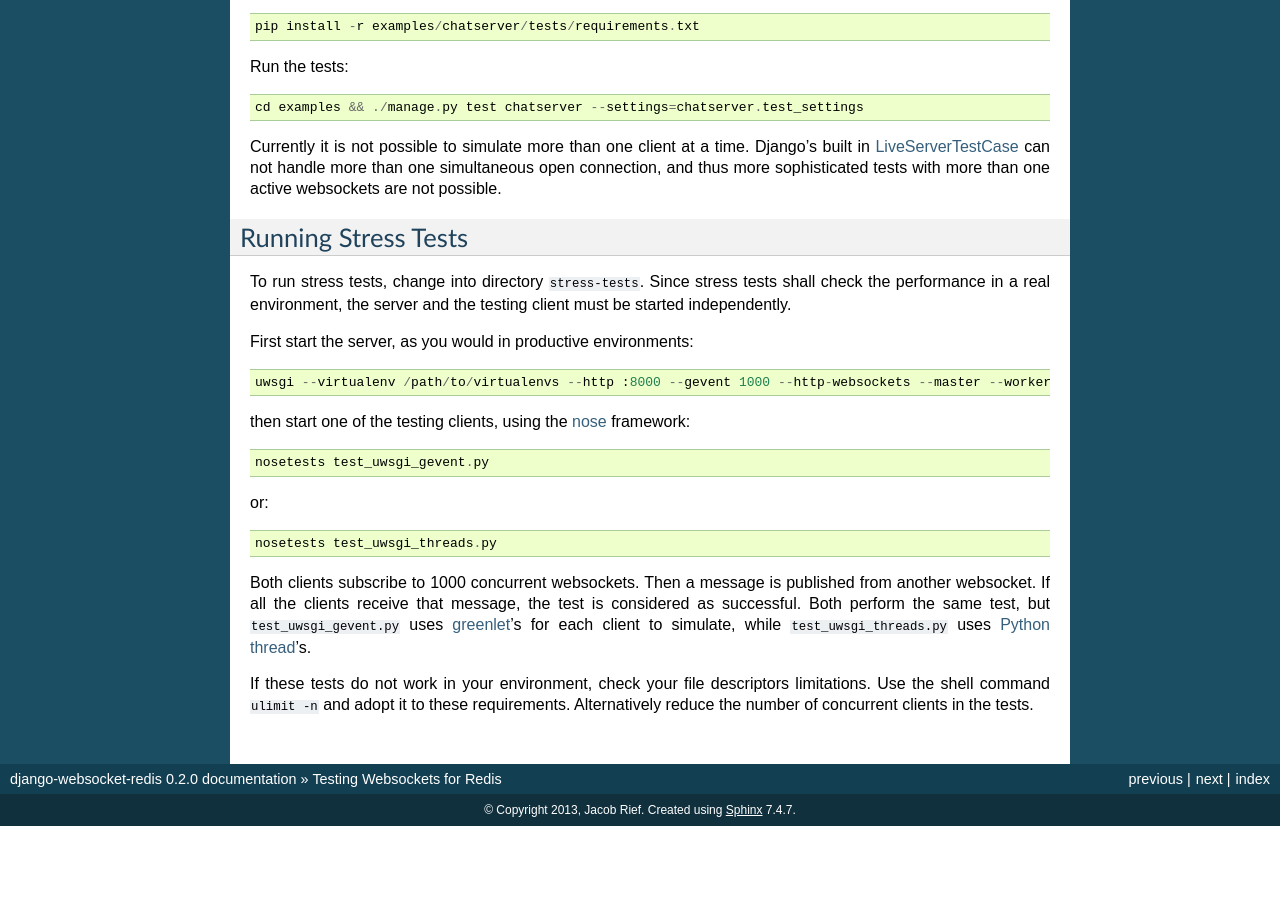
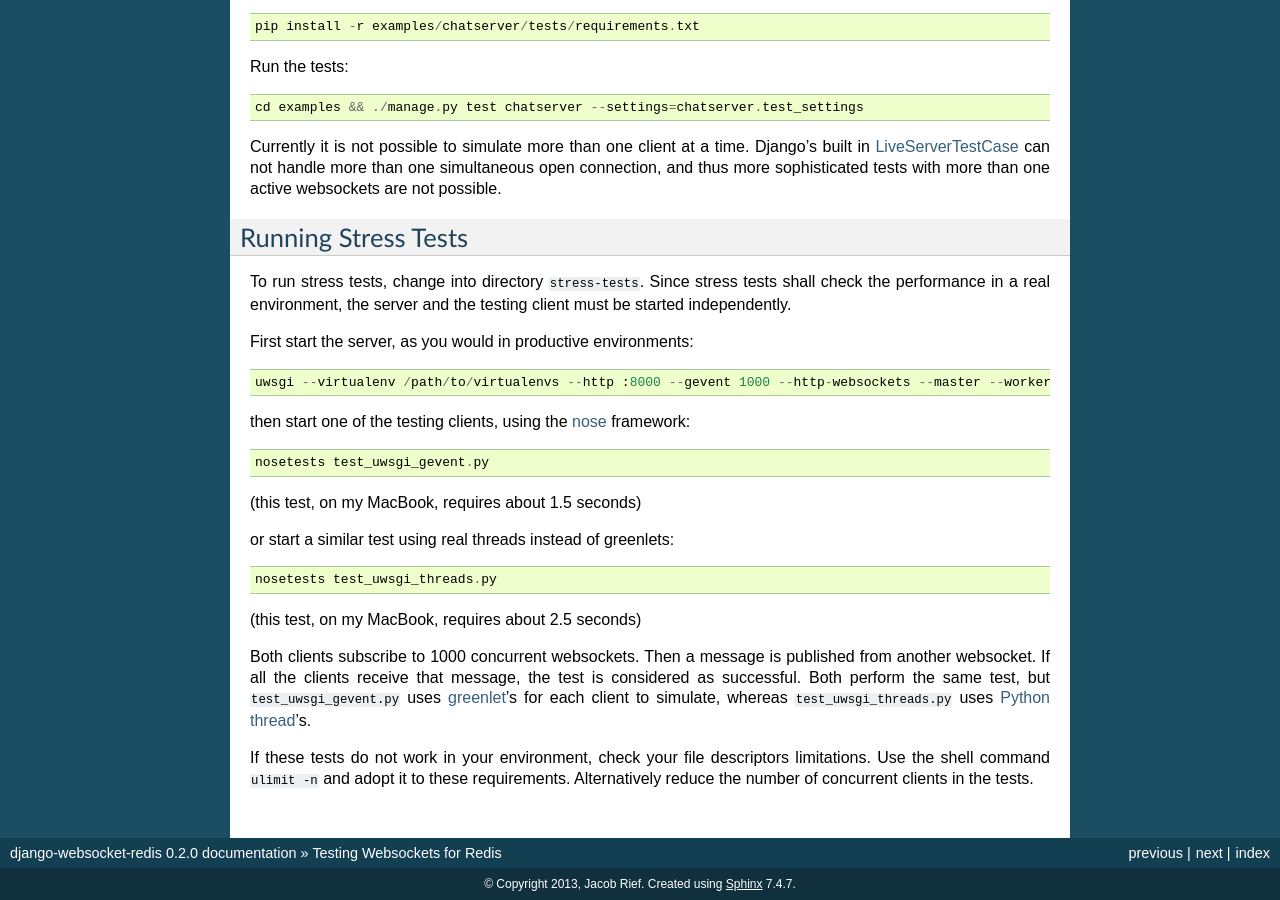
Before and after one commit to jrief/django-websocket-redis, a Sphinx documentation site: the page built from docs/testing.rst, in a window 1280 px wide and 900 px high, scrolled down 912 px. Built offline with Sphinx 7.4.7, drawn with Linux system fonts in a browser that asks for light colours; before the commit the page ends 1738 px from its top, so only the background shows below that.

Commit message:
Updated docs

```diff
--- a/docs/testing.rst
+++ b/docs/testing.rst
@@ -68,14 +68,18 @@ then start one of the testing clients, using the nose_ framework::
 
   nosetests test_uwsgi_gevent.py
 
-or::
+(this test, on my MacBook, requires about 1.5 seconds)
+
+or start a similar test using real threads instead of greenlets::
 
   nosetests test_uwsgi_threads.py
+
+(this test, on my MacBook, requires about 2.5 seconds)
 
 Both clients subscribe to 1000 concurrent websockets. Then a message is published from another
 websocket. If all the clients receive that message, the test is considered as successful. Both
 perform the same test, but ``test_uwsgi_gevent.py`` uses greenlet_'s for each client to simulate,
-while ``test_uwsgi_threads.py`` uses `Python thread`_'s.
+whereas ``test_uwsgi_threads.py`` uses `Python thread`_'s.
 
 If these tests do not work in your environment, check your file descriptors limitations. Use the
 shell command ``ulimit -n`` and adopt it to these requirements. Alternatively reduce the number of
```
